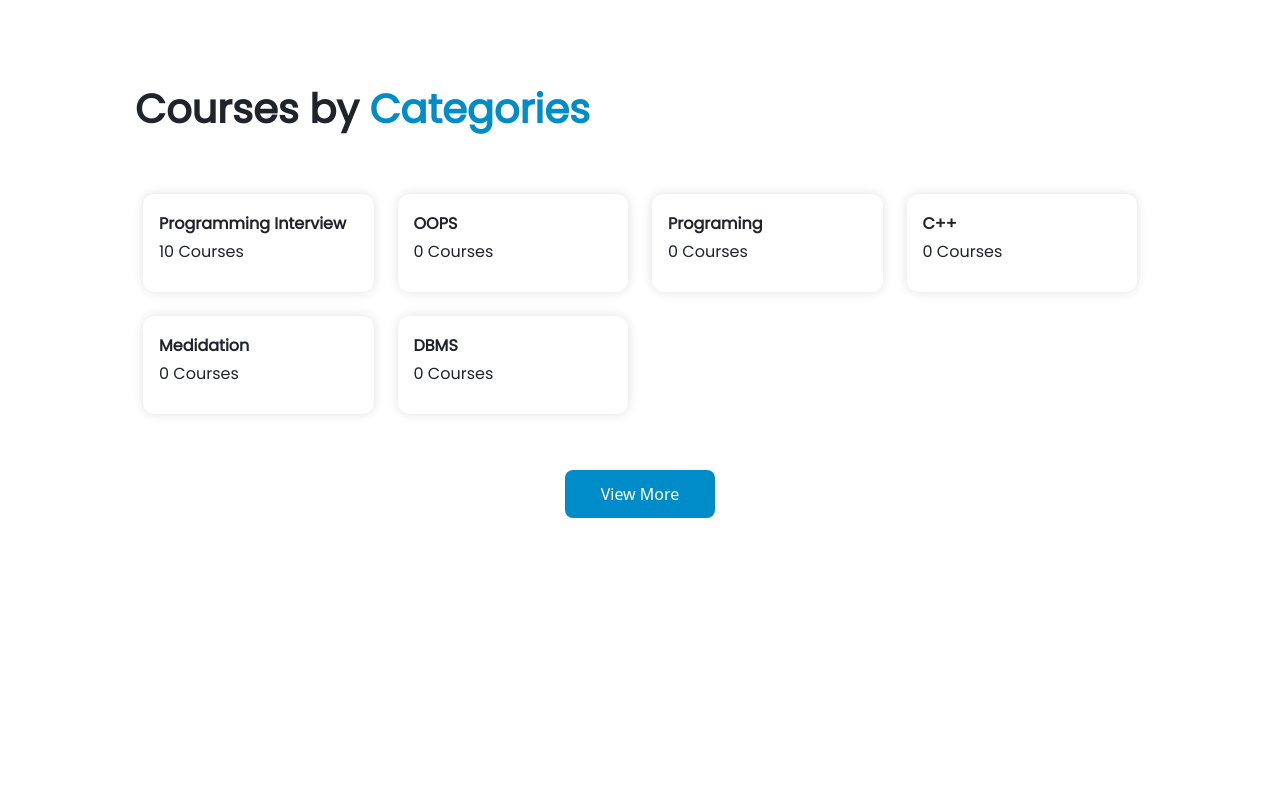
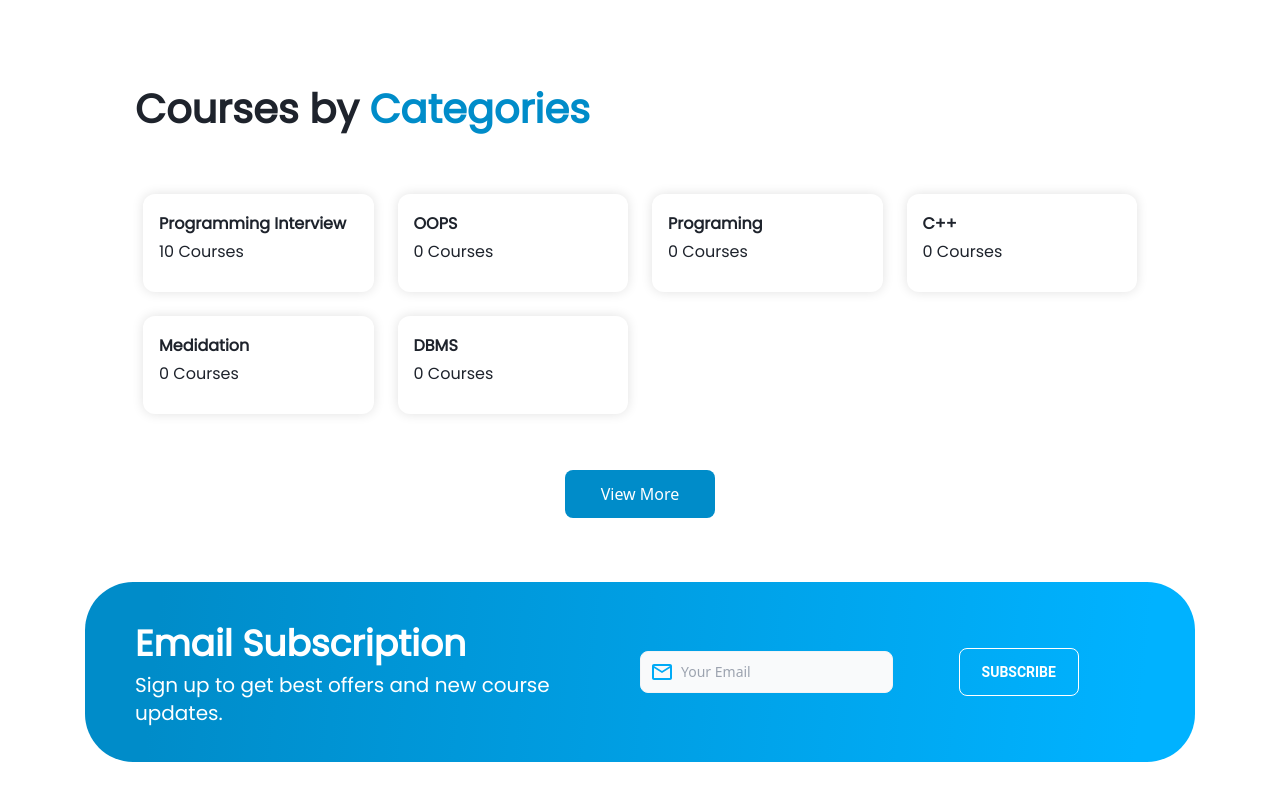
Before and after one commit to MoidulHasan/react-project-boilerplate, a React (Create React App) app: page / in a window 1280 px wide. Shown: the part 2144-2944 px from the top of the page. Built offline with nearby package versions, Linux system fonts and the light colour scheme.

Commit message:
feat: email subscription component created

```diff
--- a/src/components/EmailSubscriptions/index.tsx
+++ b/src/components/EmailSubscriptions/index.tsx
@@ -1,8 +1,6 @@
 import React from 'react'
 import './style.scss'
 
-import { FontAwesomeIcon } from '@fortawesome/react-fontawesome'
-import { faEnvelope } from '@fortawesome/free-solid-svg-icons'
 
 export const EmailSubscription = () => {
     return (
@@ -17,12 +15,24 @@ export const EmailSubscription = () => {
                 </p>
             </div>
 
-            <div className='flex justify-center items-center'>
-                <div className='email-input'>
-                    <span>
-                        <FontAwesomeIcon icon={faEnvelope} />
-                    </span>
+            <div className='grid grid-cols-2'>
+                <div className="flex items-center">
+                    <label htmlFor="simple-search" className="sr-only">Your Email</label>
+                    <div className="relative w-full">
+                        <div className="absolute inset-y-0 left-0 flex items-center pl-3 pointer-events-none">
+                            <img src="./icons/email.svg" alt="email-icon" />
+                        </div>
+                        <input type="text" id="simple-search" className="bg-gray-50 border border-gray-100 text-gray-900 text-sm rounded-lg focus:ring-blue-300 focus:border-blue-100 block w-full pl-10 p-2.5  dark:bg-gray-700 dark:border-gray-100 dark:placeholder-gray-400 dark:text-white dark:focus:ring-blue-100 dark:focus:border-blue-100" placeholder="Your Email" required />
+                    </div>
                 </div>
+
+                <div className='flex justify-center items-center mt-2 md:mt-0'>
+                    <button className='subscribe-button'>
+                        Subscribe
+                    </button>
+                </div>
+
+
             </div>
 
         </div>
--- a/src/components/EmailSubscriptions/style.scss
+++ b/src/components/EmailSubscriptions/style.scss
@@ -38,4 +38,24 @@
 
 		color: #ffffff;
 	}
+
+	.subscribe-button {
+		box-sizing: border-box;
+
+		width: 120px;
+		height: 48px;
+
+		border: 1px solid #ffffff;
+		border-radius: 8px;
+
+		font-family: "Roboto";
+		font-style: normal;
+		font-weight: 700;
+		font-size: 14px;
+		line-height: 16px;
+		text-align: center;
+		text-transform: uppercase;
+
+		color: #ffffff;
+	}
 }
--- a/src/components/Layouts/Footer/index.tsx
+++ b/src/components/Layouts/Footer/index.tsx
@@ -8,9 +8,10 @@ export const AppFooter = () => {
     <div className='footer-container'>
       <div className='subscription-container flex justify-center'>
         <div className='subscription'>
-          {/* <EmailSubscription /> */}
+          <EmailSubscription />
         </div>
+
       </div>
-    </div>
+    </div >
   );
 };
--- a/src/components/Layouts/Footer/styles.scss
+++ b/src/components/Layouts/Footer/styles.scss
@@ -4,11 +4,9 @@
 
 	.subscription-container {
 		width: 100%;
-		height: 162px;
 
 		.subscription {
 			width: 1110px;
-			height: 162px;
 		}
 	}
 }
```
